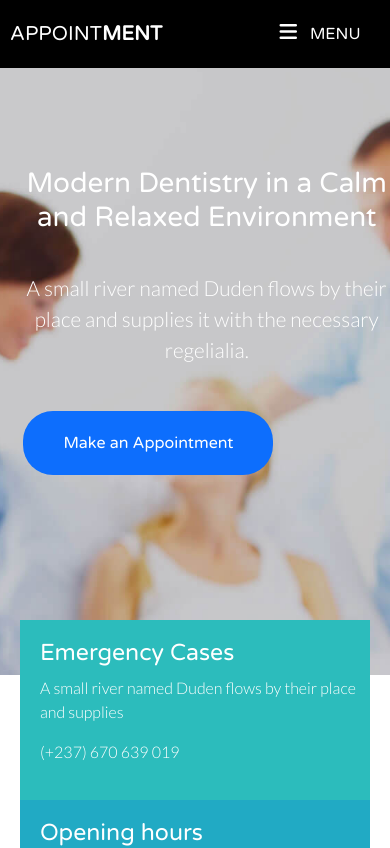
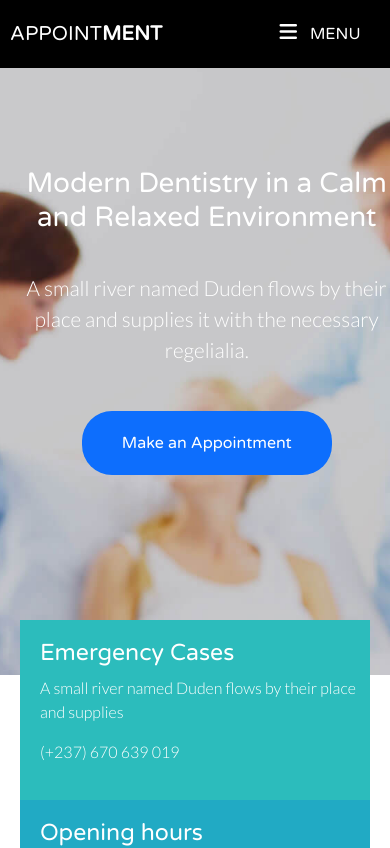
Before and after one commit to che30/front_end_appointment, a React (Create React App) app: page / in a window 390 px wide. Shown: the top 848 px of the page. Built offline with nearby package versions, Linux system fonts and the light colour scheme; some icons are missing.

Commit message:
Update image size

```diff
--- a/src/components/ExperiencedDoctors.css
+++ b/src/components/ExperiencedDoctors.css
@@ -56,7 +56,7 @@
     margin-top: 20px;
   }
   .grid img {
-    width: 50%;
+    width: 130px;
     border-radius: 50%;
   }
   .second__image{
--- a/src/components/IntroSection.css
+++ b/src/components/IntroSection.css
@@ -215,7 +215,9 @@ nav {
     height: 40vh;
     margin-top: 10vh;
   }
-
+  .make__appointment {
+    align-self: center;
+  }
   #open-menu {
     position: absolute;
     z-index: 1;
--- a/src/components/IntroSection.js
+++ b/src/components/IntroSection.js
@@ -92,7 +92,7 @@ const IntroSection = () => {
               A small river named Duden flows by their
               place and supplies it with the necessary regelialia.
             </p>
-            <button type="button" onClick={() => navigate('/Patientdashboard')} className=" bg-primary text-white">
+            <button type="button" onClick={() => navigate('/Patientdashboard')} className="make__appointment bg-primary text-white">
               Make an Appointment
             </button>
           </div>
```
